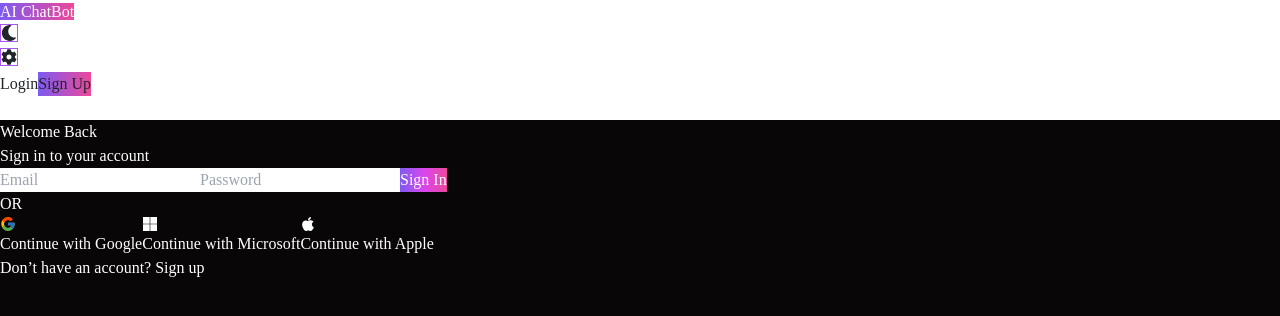
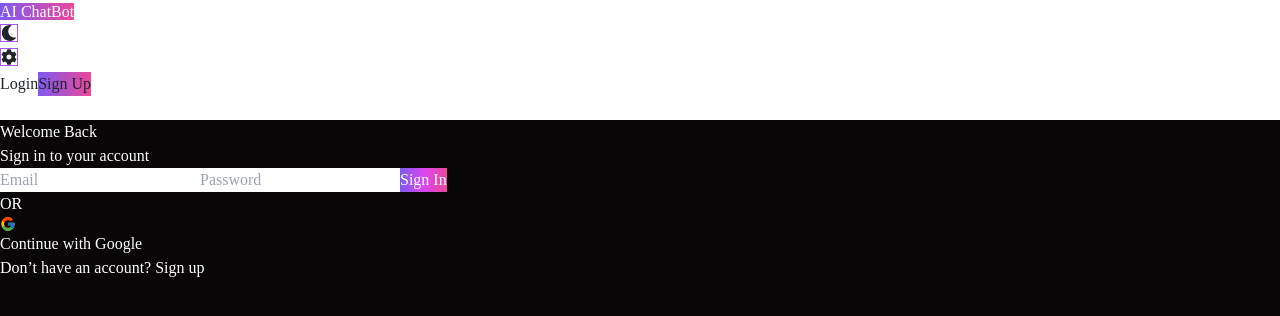
Before and after one commit to Madhuri36/Gemini-Clone, a React (Vite) app in the folder frontend/: page /login in a window 1280 px wide. Shown: the top 316 px of the page. Built offline with nearby package versions, Linux system fonts and the light colour scheme; no server answers.

Commit message:
added navigations

```diff
--- a/frontend/src/pages/Home.tsx
+++ b/frontend/src/pages/Home.tsx
@@ -1,5 +1,6 @@
 import React, { useEffect, useState } from "react";
 import { motion } from "framer-motion";
+import { useNavigate } from "react-router-dom";
 
 const dynamicWords = ["AI Chatbot", "Code Generator", "Image Creator", "Answer Assistant"];
 
@@ -8,6 +9,7 @@ const Home = () => {
   const [displayedText, setDisplayedText] = useState("");
   const [charIndex, setCharIndex] = useState(0);
   const [isDeleting, setIsDeleting] = useState(false);
+  const navigate = useNavigate();
 
   useEffect(() => {
     const currentWord = dynamicWords[currentWordIndex];
@@ -70,6 +72,7 @@ const Home = () => {
         </p>
         <div className="mt-10 sm:mt-12 flex flex-col sm:flex-row justify-center items-center gap-3 sm:gap-6">
           <motion.button
+          onClick={() => navigate("/login")}
             className="px-5 py-2 rounded-md font-semibold text-sm shadow-md hover:shadow-lg transition-all duration-300 focus:outline-none focus:ring-2"
             style={{
               backgroundColor: "var(--accent-primary-bg)",
--- a/frontend/src/pages/Login.tsx
+++ b/frontend/src/pages/Login.tsx
@@ -5,6 +5,7 @@ import { useNavigate } from "react-router-dom";
 import { FcGoogle } from "react-icons/fc";
 import { FaApple, FaMicrosoft } from "react-icons/fa";
 import { toast } from "react-hot-toast";
+
 
 const Login = () => {
   const auth = userAuth();
@@ -88,12 +89,12 @@ const Login = () => {
               <button className="flex items-center justify-center gap-3 p-3 rounded-xl border border-[var(--border-muted)] hover:bg-[var(--custom-bg-one)] transition">
                 <FcGoogle className="text-xl" /> Continue with Google
               </button>
-              <button className="flex items-center justify-center gap-3 p-3 rounded-xl border border-[var(--border-muted)] hover:bg-[var(--custom-bg-one)] transition">
+              {/* <button className="flex items-center justify-center gap-3 p-3 rounded-xl border border-[var(--border-muted)] hover:bg-[var(--custom-bg-one)] transition">
                 <FaMicrosoft className="text-blue-600 text-xl" /> Continue with Microsoft
               </button>
               <button className="flex items-center justify-center gap-3 p-3 rounded-xl border border-[var(--border-muted)] hover:bg-[var(--custom-bg-one)] transition">
                 <FaApple className="text-black dark:text-white text-xl" /> Continue with Apple
-              </button>
+              </button> */}
             </div>
 
             <p className="text-sm text-center text-[var(--text-secondary)]">
--- a/frontend/src/pages/Signup.tsx
+++ b/frontend/src/pages/Signup.tsx
@@ -5,6 +5,7 @@ import { FcGoogle } from "react-icons/fc";
 import { FaApple, FaMicrosoft } from "react-icons/fa";
 import { toast } from "react-hot-toast";
 import { useNavigate } from "react-router-dom";
+
 
 const Signup = () => {
   const auth = userAuth();
@@ -95,12 +96,12 @@ const Signup = () => {
               <button className="flex items-center justify-center gap-3 p-3 rounded-xl border border-[var(--border-muted)] hover:bg-[var(--custom-bg-one)] transition">
                 <FcGoogle className="text-xl" /> Continue with Google
               </button>
-              <button className="flex items-center justify-center gap-3 p-3 rounded-xl border border-[var(--border-muted)] hover:bg-[var(--custom-bg-one)] transition">
+              {/* <button className="flex items-center justify-center gap-3 p-3 rounded-xl border border-[var(--border-muted)] hover:bg-[var(--custom-bg-one)] transition">
                 <FaMicrosoft className="text-blue-600 text-xl" /> Continue with Microsoft
               </button>
               <button className="flex items-center justify-center gap-3 p-3 rounded-xl border border-[var(--border-muted)] hover:bg-[var(--custom-bg-one)] transition">
                 <FaApple className="text-black dark:text-white text-xl" /> Continue with Apple
-              </button>
+              </button> */}
             </div>
 
             <p className="text-sm text-center text-[var(--text-secondary)]">
```
Also changed, not shown: 2 other files (tests, documents, lock files or other folders).
